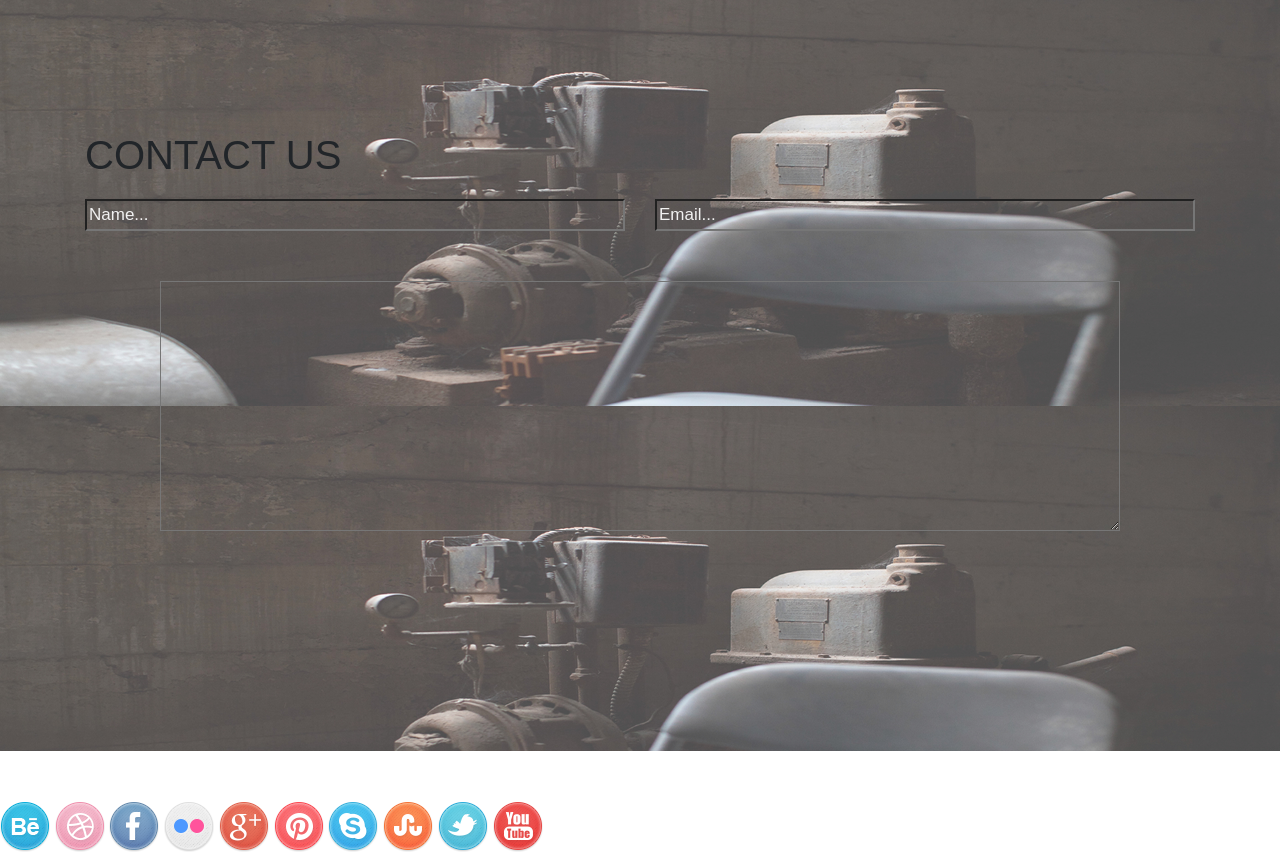
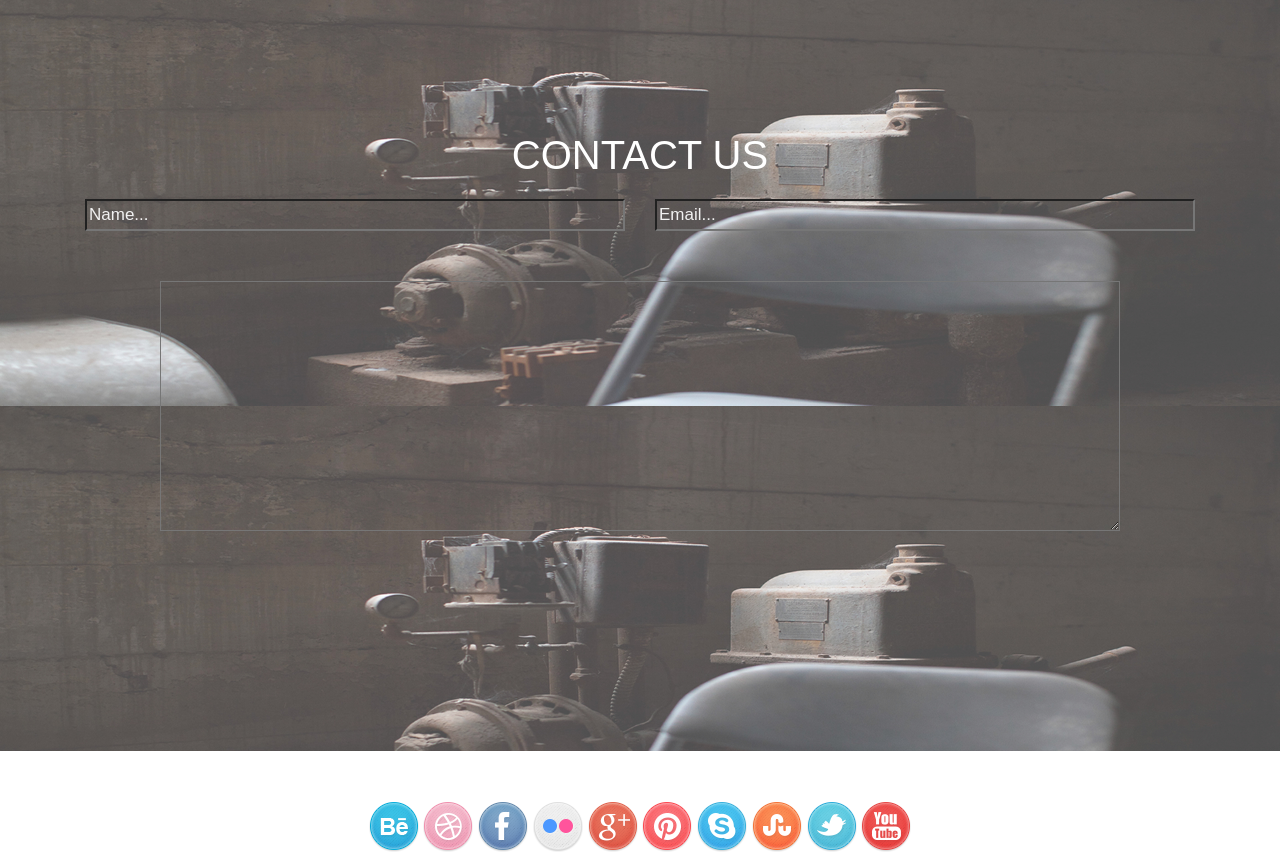
Before and after one commit to davidzeck/Delani_studio, a plain HTML site: page index.html in a window 1280 px wide. Shown: the part 2360-3212 px from the top of the page. Drawn offline with Linux system fonts and the light colour scheme.

Commit message:
text-aligned

```diff
--- a/css/style.css
+++ b/css/style.css
@@ -118,3 +118,7 @@ body {
 ::placeholder{
   color: #f1f1f1;
 }
+.container h1{
+  text-align: center;
+  color:white;
+}
--- a/index.html
+++ b/index.html
@@ -107,7 +107,7 @@
      </div>
      <br>
      <br>
-     <div>
+     <div class="aboutus">
          <img src="image/assets/social_icons/behance.png" alt="behance">
          <img src="image/assets/social_icons/dribble.png" alt="dribble">
          <img src="image/assets/social_icons/facebook.png" alt="facebook">
```
